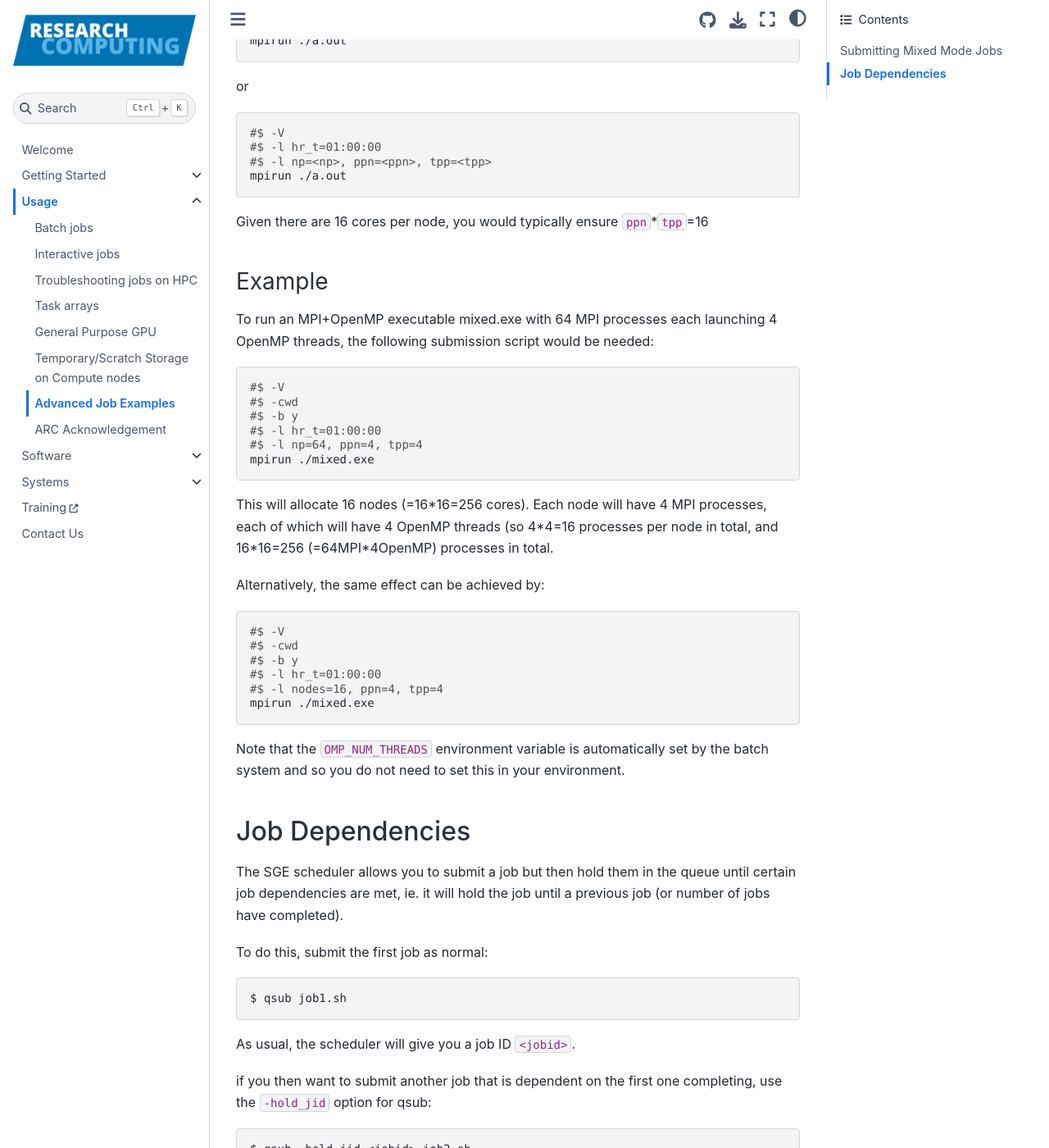
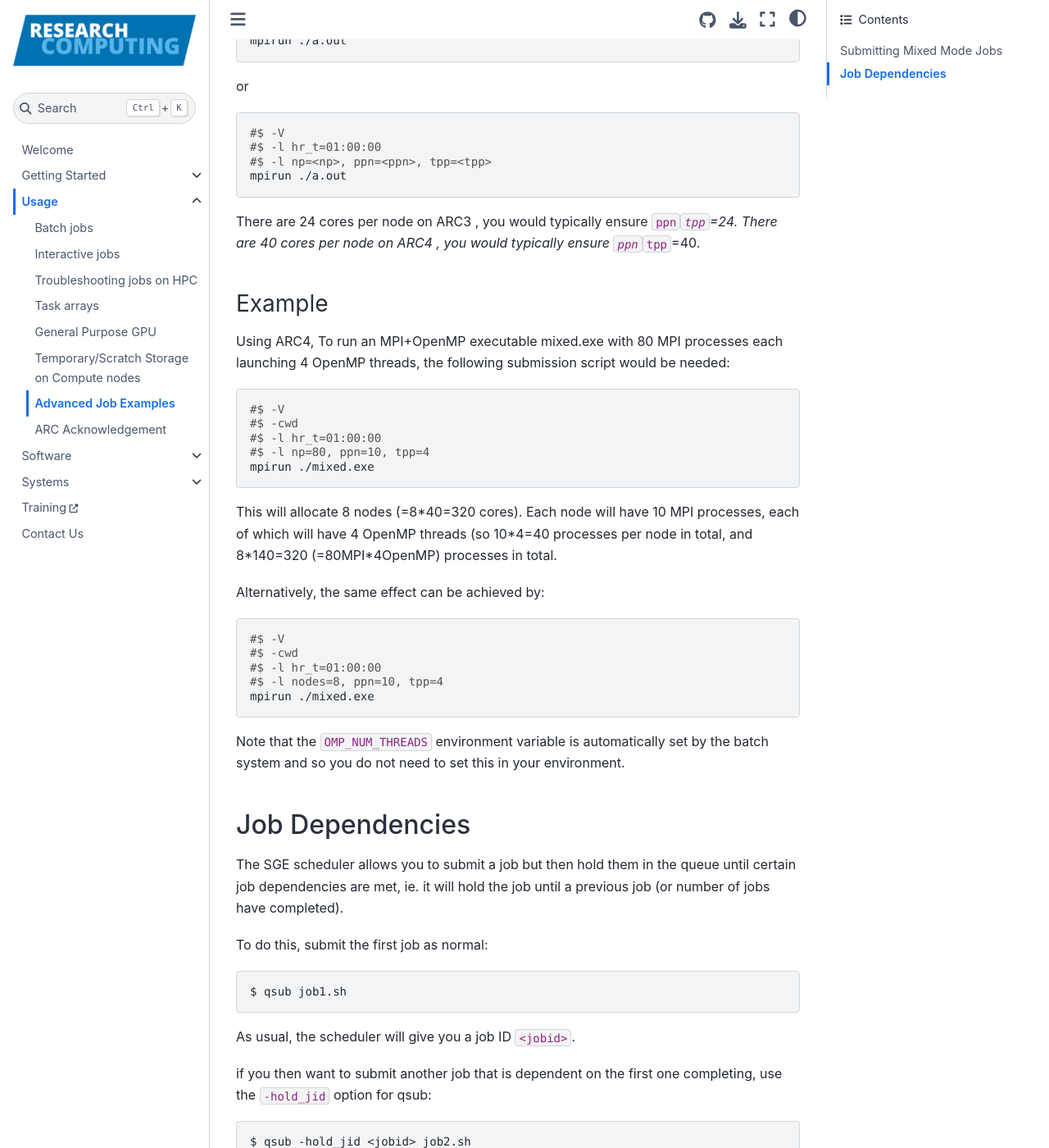
Before and after one commit to foqueiroz/arcdocs.github.io, a Jupyter Book: the page built from book/usage/advanced.md, in a window 1280 px wide and 1400 px high, scrolled down 667 px. Shown: the whole window at 82% size. Built offline with Jupyter Book 1.0.4 settings and Sphinx 7.4.7 and the Sphinx Book theme 1.1.4, drawn with Linux system fonts in a browser that asks for light colours.

Commit message:
Updated to reflect ARC4 number of cores per processor

````diff
--- a/book/usage/advanced.md
+++ b/book/usage/advanced.md
@@ -29,28 +29,27 @@ or
 #$ -l np=<np>, ppn=<ppn>, tpp=<tpp>
 mpirun ./a.out
 ```
-Given there are 16 cores per node, you would typically ensure `ppn`*`tpp`=16
+There are 24 cores per node on ARC3 , you would typically ensure `ppn`*`tpp`=24.
+There are 40 cores per node on ARC4 , you would typically ensure `ppn`*`tpp`=40.
 
 ### Example
-To run an MPI+OpenMP executable mixed.exe with 64 MPI processes each launching 4 OpenMP threads, the following submission script would be needed:
+Using ARC4, To run an MPI+OpenMP executable mixed.exe with 80 MPI processes each launching 4 OpenMP threads, the following submission script would be needed:
 ```bash
 #$ -V
 #$ -cwd
-#$ -b y
 #$ -l hr_t=01:00:00
-#$ -l np=64, ppn=4, tpp=4
+#$ -l np=80, ppn=10, tpp=4
 mpirun ./mixed.exe
 ```
-This will allocate 16 nodes (=16*16=256 cores).
-Each node will have 4 MPI processes, each of which will have 4 OpenMP threads (so 4\*4=16 processes per node in total, and 16\*16=256 (=64MPI\*4OpenMP) processes in total.
+This will allocate 8 nodes (=8*40=320 cores).
+Each node will have 10 MPI processes, each of which will have 4 OpenMP threads (so 10\*4=40 processes per node in total, and 8\*140=320 (=80MPI\*4OpenMP) processes in total.
 
 Alternatively, the same effect can be achieved by:
 ```bash
 #$ -V
 #$ -cwd
-#$ -b y
 #$ -l hr_t=01:00:00
-#$ -l nodes=16, ppn=4, tpp=4
+#$ -l nodes=8, ppn=10, tpp=4
 mpirun ./mixed.exe
 ```
 Note that the `OMP_NUM_THREADS` environment variable is automatically set by the batch system and so you do not need to set this in your environment.
````
